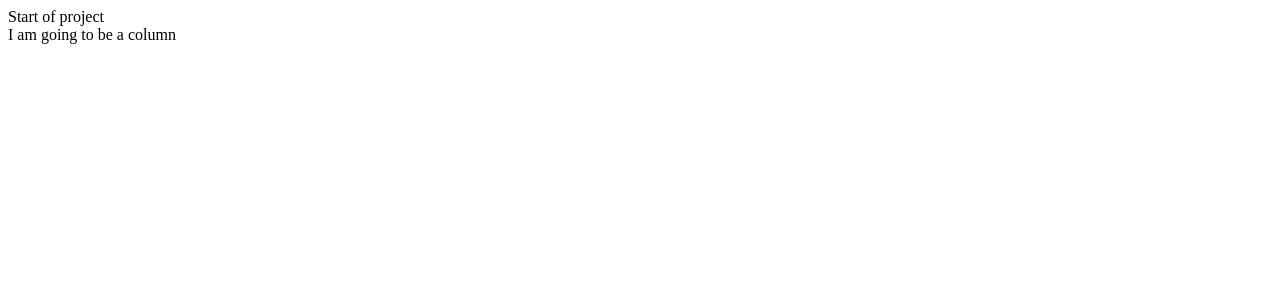
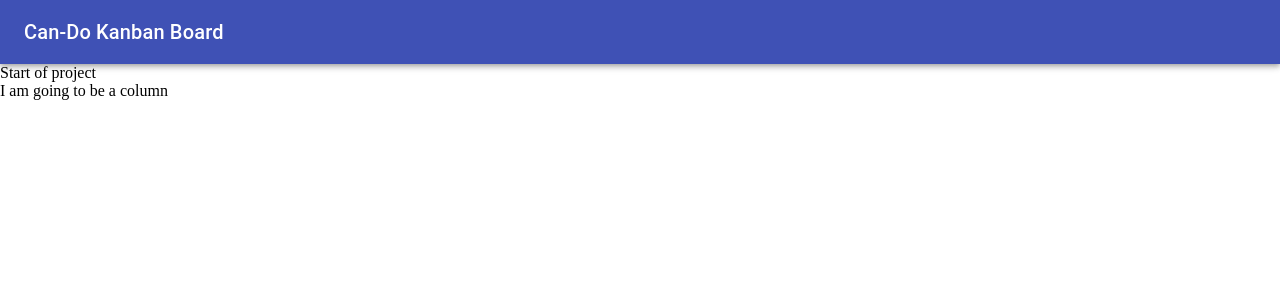
Before and after one commit to HoangTienDinh/can-do-kanban, a React (Create React App) app: page / in a window 1280 px wide. Shown: the top 300 px of the page. Built offline with nearby package versions, Linux system fonts and the light colour scheme.

Commit message:
create header

```diff
--- /dev/null
+++ b/src/App.css
@@ -0,0 +1,3 @@
+body {
+    margin: 0
+}
--- a/src/App.js
+++ b/src/App.js
@@ -1,12 +1,15 @@
 import React from 'react'
 import Column from './components/Column'
+import Header from './components/Header'
+import './App.css'
 
 const App = () => {
   return (
-    <div>
+    <>
+      <Header />
       Start of project
       <Column />
-    </div>
+    </>
   )
 }
 
--- a/src/components/Column.js
+++ b/src/components/Column.js
@@ -1,4 +1,5 @@
 import React from 'react'
+import Card from './Card'
 
 // Each Column will have a title
 // A scrollable body of cards
@@ -7,6 +8,7 @@ const Column = () => {
     return (
         <div>
             I am going to be a column
+            <Card />
         </div>
     )
 }
--- /dev/null
+++ b/src/components/Header.js
@@ -0,0 +1,17 @@
+import React from 'react'
+import AppBar from '@material-ui/core/AppBar'
+import { Toolbar, Typography } from '@material-ui/core'
+
+const Header = () => {
+    return (
+        <AppBar position="relative">
+        <Toolbar>
+          <Typography variant="h6" color="inherit" noWrap>
+            Can-Do Kanban Board
+          </Typography>
+        </Toolbar>
+      </AppBar>
+    )
+}
+
+export default Header
```
